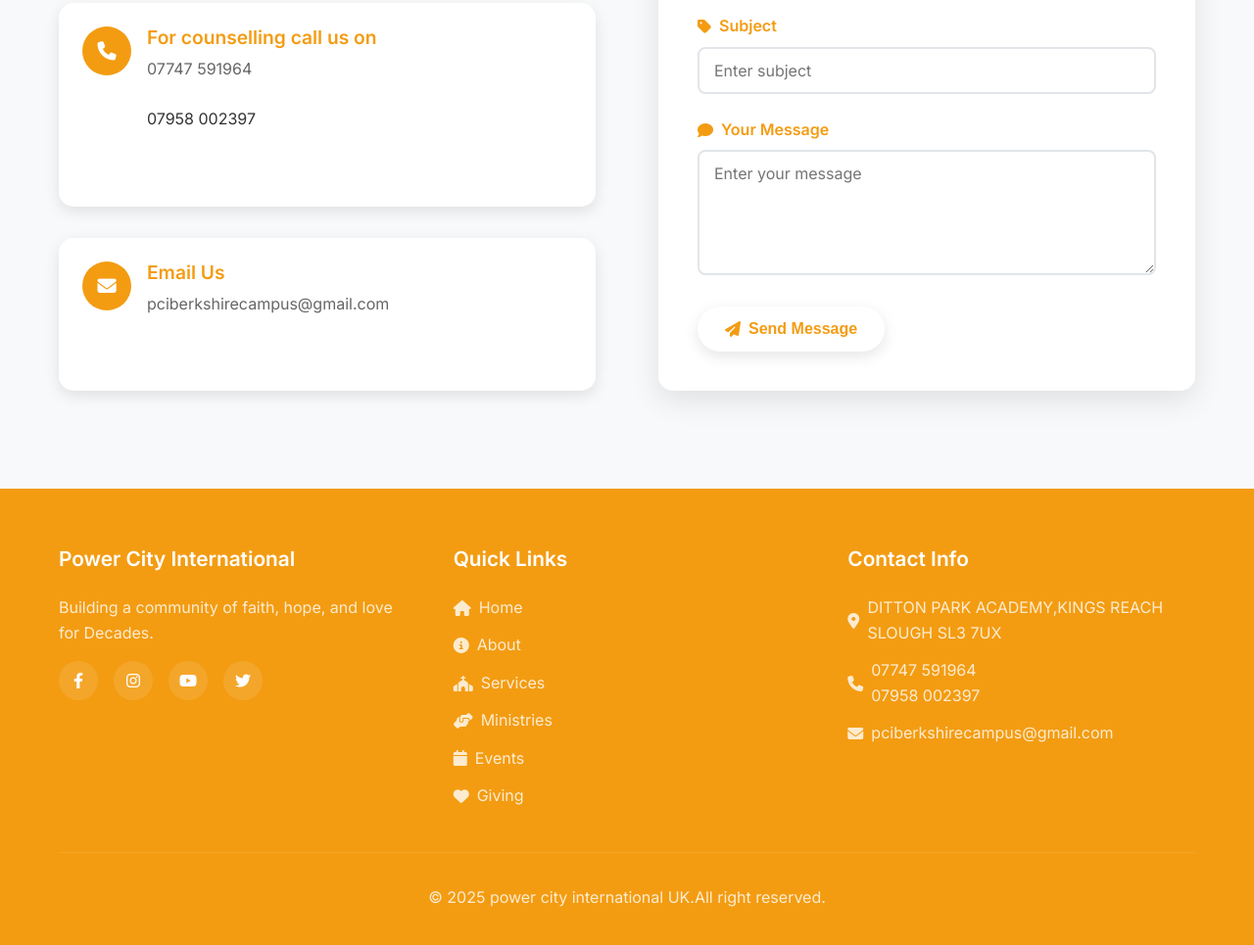
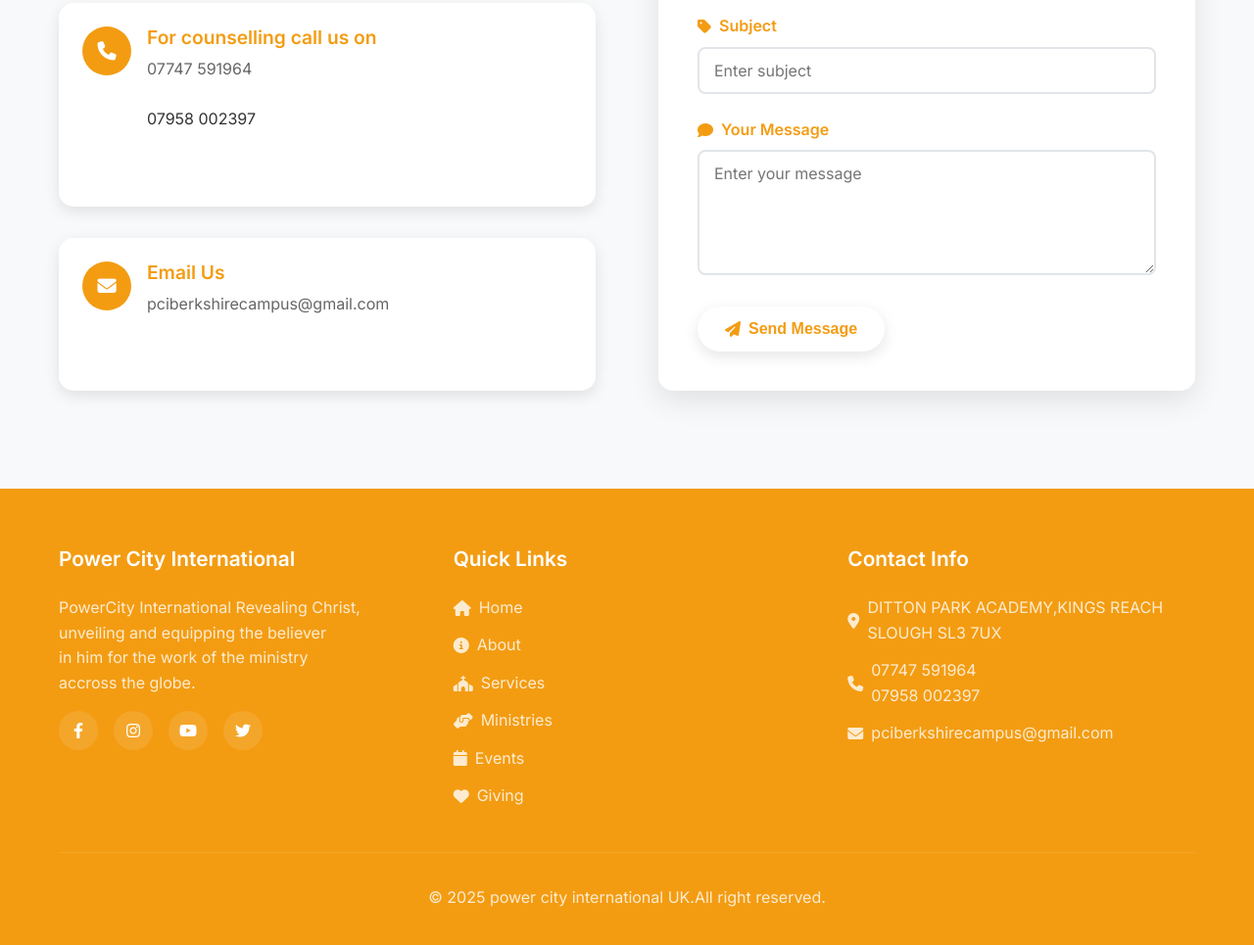
Before and after one commit to bello-thompsondavid/powercityinternationalberkshireuk, a plain HTML site: page index.html in a window 1280 px wide. Shown: the part 9478-10443 px from the top of the page at 98% size. Drawn offline with Linux system fonts and the light colour scheme.

Commit message:
Update index.html

```diff
--- a/index.html
+++ b/index.html
@@ -536,7 +536,8 @@
             <div class="footer-content">
                 <div class="footer-section">
                     <h3>Power City International</h3>
-                    <p>Building a community of faith, hope, and love for Decades.</p>
+                    <p>PowerCity International
+Revealing Christ, unveiling and equipping the believer <br> in him for the work of the ministry accross the globe.</p>
                     <div class="footer-social">
                         <a href="https://www.facebook.com/share/1CgKrH63YJ/" class="social-link" aria-label="Facebook">
                             <i class="fab fa-facebook-f"></i>
```
